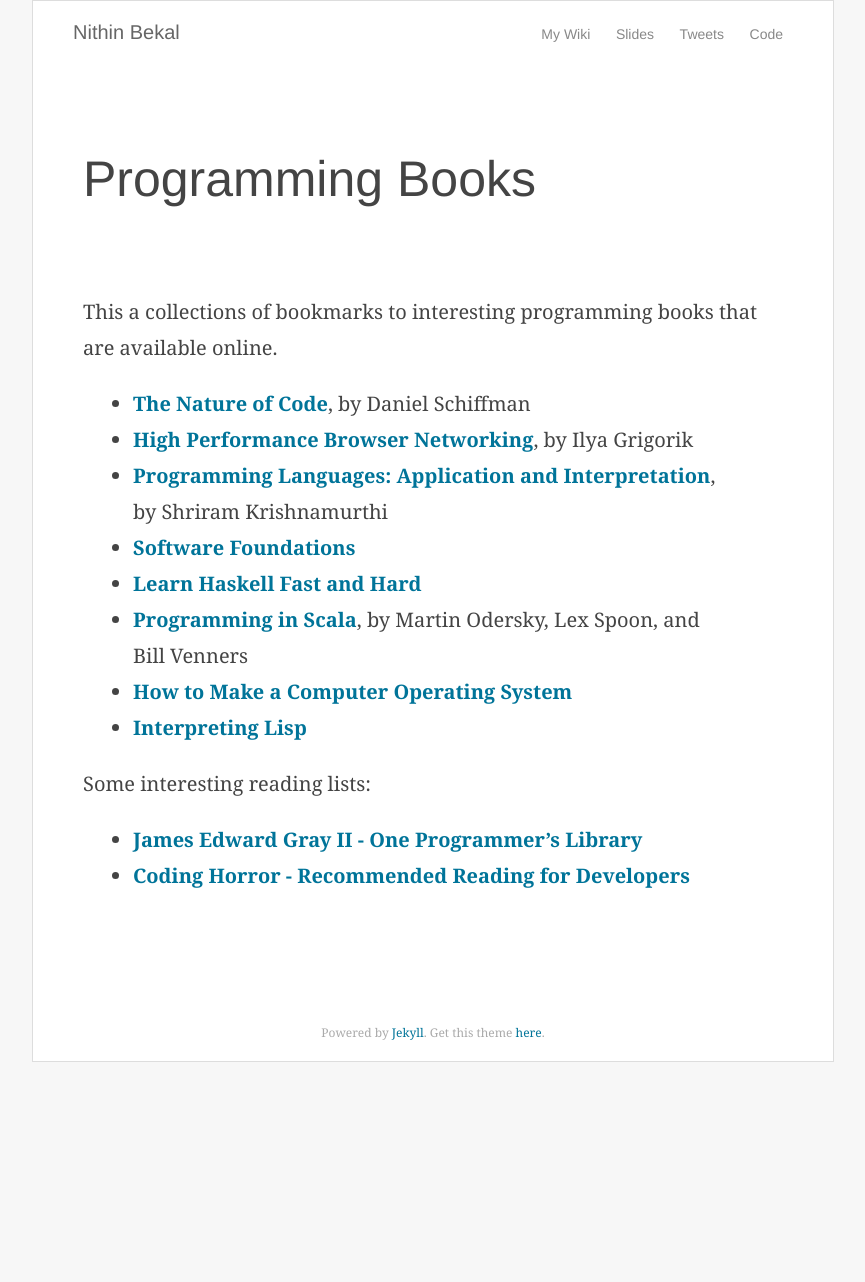
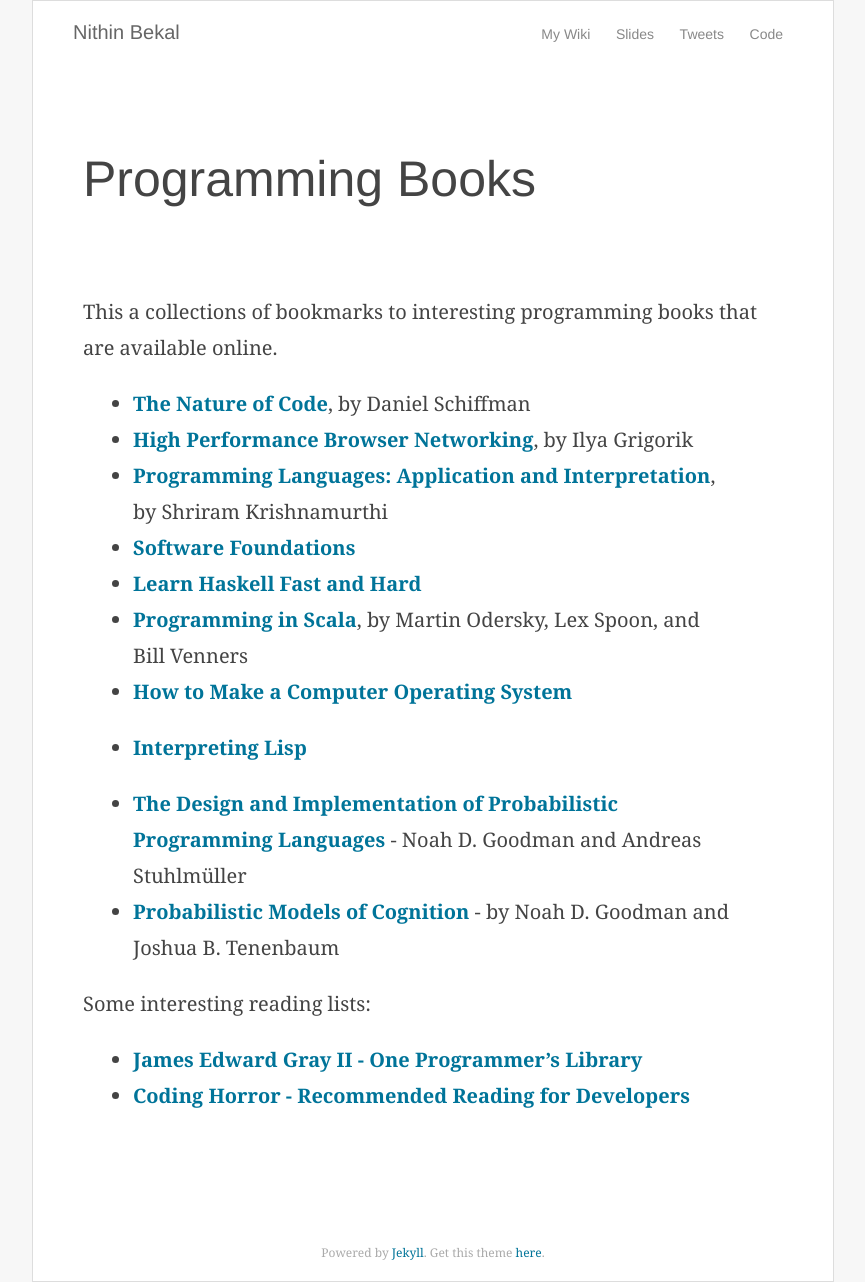
Before and after one commit to nithinbekal/nithinbekal.github.io, a Jekyll site: the page built from notes/programming/books.md, in a window 1280 px wide. Shown: the whole page, without its empty margins (207-1072 px from the left). Built offline with Jekyll 4.4.1, drawn with Linux system fonts in a browser that asks for light colours; before the commit the page ends 1062 px from its top, so only the background shows below that.

Commit message:
Add probability books bookmarks

```diff
--- a/notes/programming/books.md
+++ b/notes/programming/books.md
@@ -15,6 +15,9 @@ This a collections of bookmarks to interesting programming books that are availa
 - [How to Make a Computer Operating System](http://samypesse.github.io/How-to-Make-a-Computer-Operating-System/)
 - [Interpreting Lisp](Interpreting Lisp)
 
+* [The Design and Implementation of Probabilistic Programming Languages](http://dippl.org/) - Noah D. Goodman and Andreas Stuhlmüller
+* [Probabilistic Models of Cognition](https://probmods.org/) - by Noah D. Goodman and Joshua B. Tenenbaum
+
 Some interesting reading lists:
 
 * [James Edward Gray II - One Programmer's Library](http://graysoftinc.com/book-reviews/one-programmers-library)
```
